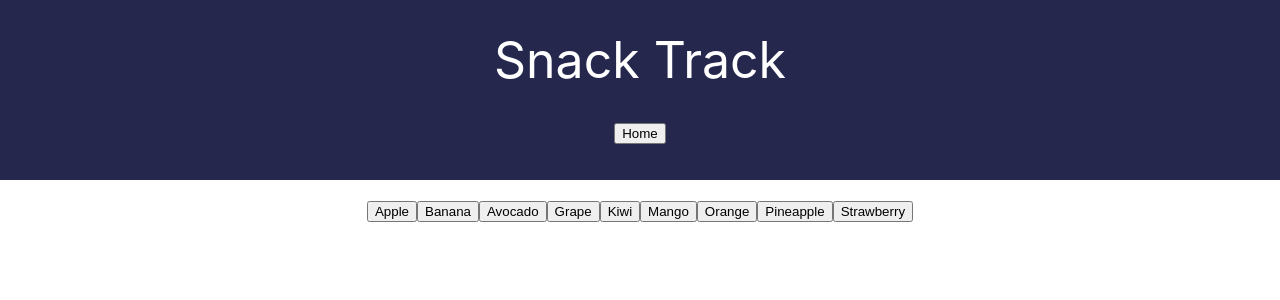
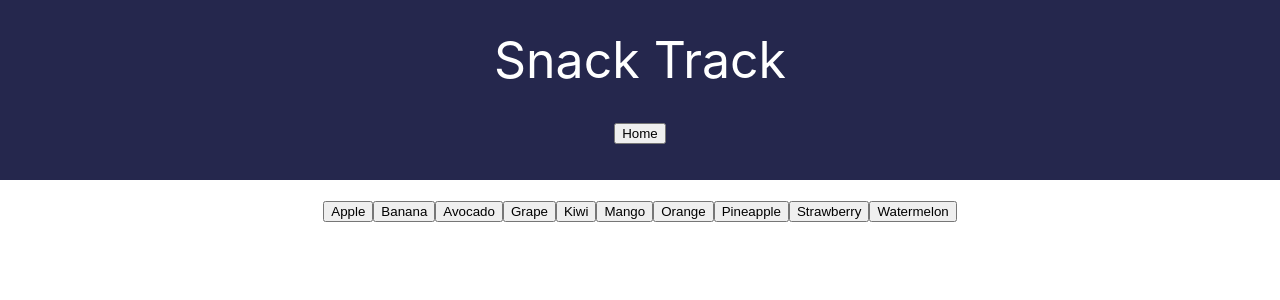
Before and after one commit to ddavidhe/davidtest, a React (Create React App) app: page /fruits in a window 1280 px wide. Shown: the top 300 px of the page. Built offline with nearby package versions, Linux system fonts and the light colour scheme.

Commit message:
Forgot about Watermelon on that last push. Oops

```diff
--- a/src/components/GetFruits.js
+++ b/src/components/GetFruits.js
@@ -100,6 +100,9 @@ function FruitList() {
         <button className="FIX CSS" onClick={RouteStrawberry}>
           <span class="text">Strawberry</span>
         </button>
+        <button className="FIX CSS" onClick={RouteWatermelon}>
+          <span class="text">Watermelon</span>
+        </button>
       </div>
     </>
   );
```
